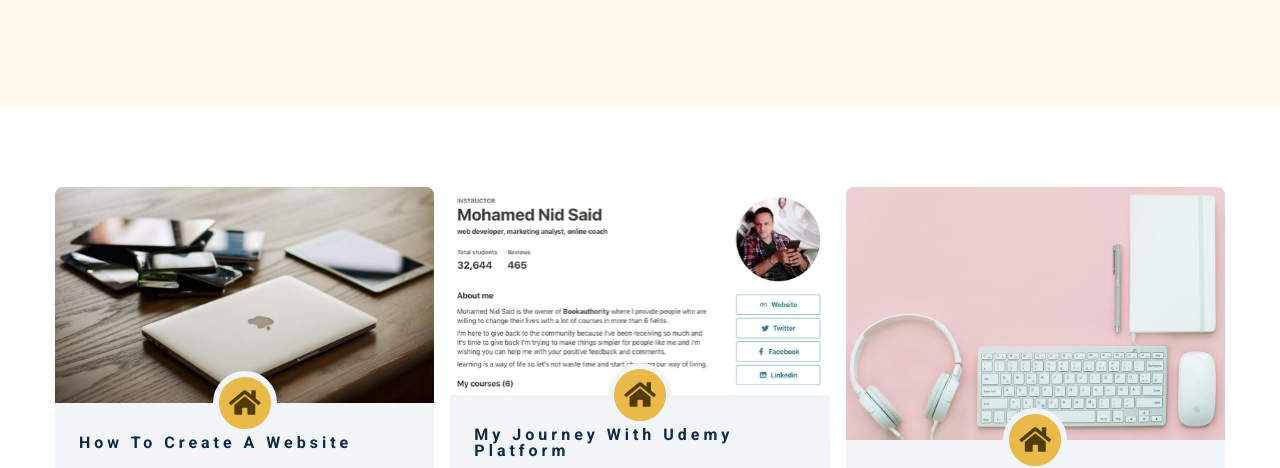
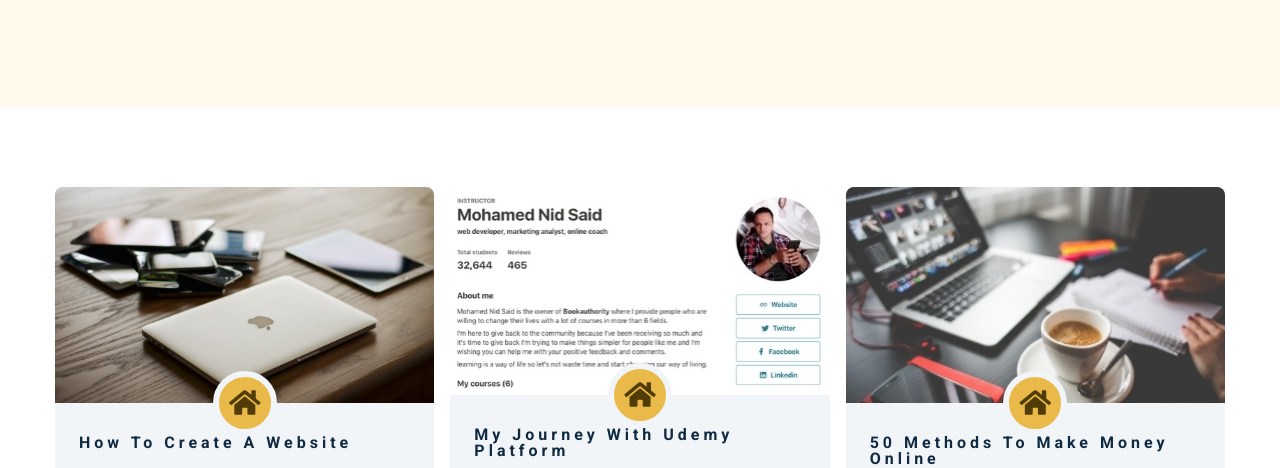
Before and after one commit to mohamednidsaid/mohamednidsaidresume, a plain HTML site: page projects.html in a window 1280 px wide. Shown: the part 293-761 px from the top of the page. Drawn offline with nearby package versions, Linux system fonts and the light colour scheme.

Commit message:
Update projects.html

```diff
--- a/projects.html
+++ b/projects.html
@@ -143,7 +143,7 @@
  <!-- single project -->
             <article class="single-project">
                 <div class="project-container">
-                    <img src="./images/project-3.jpeg" alt="single project" />
+                    <img src="./images/project-5.jpg" alt="single project" />
                     <a href="index.html" target="blank" class="project-icon">
                         <i class="fas fa-home"></i>
                     </a>
```
